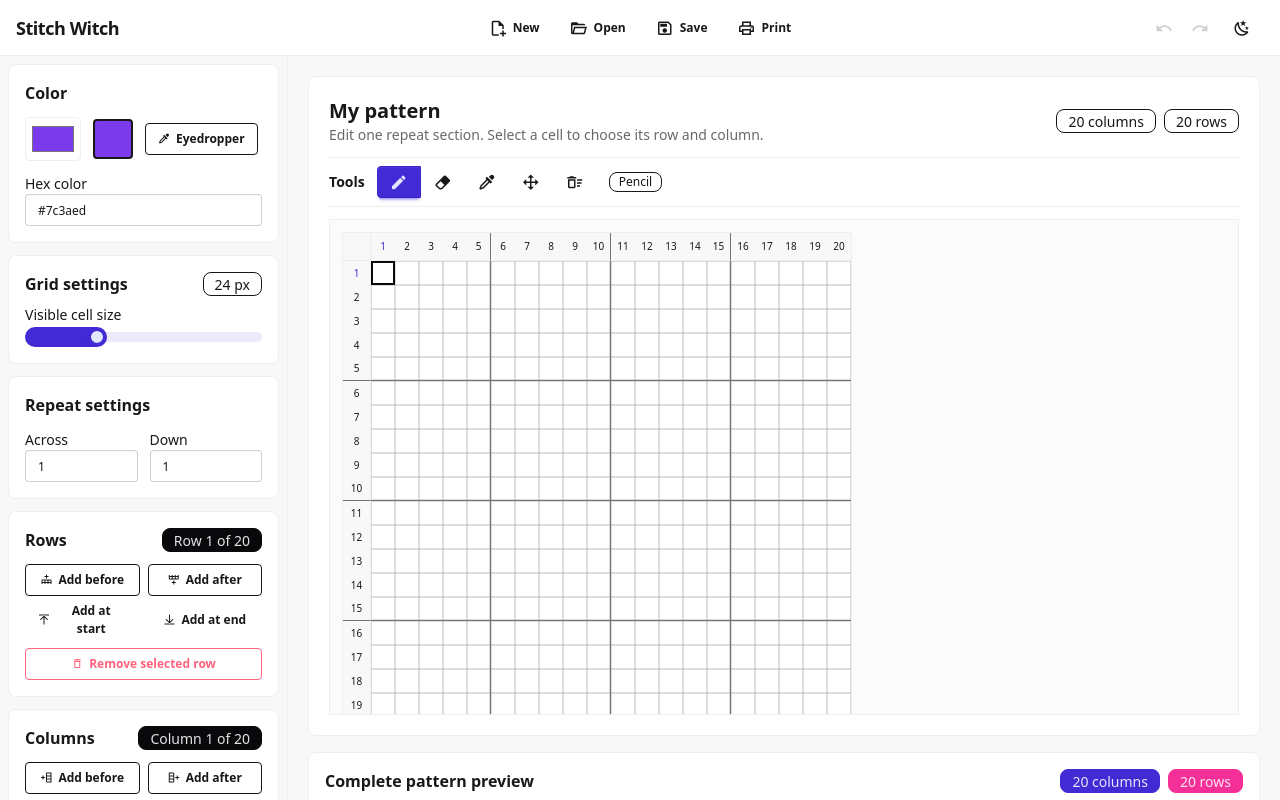
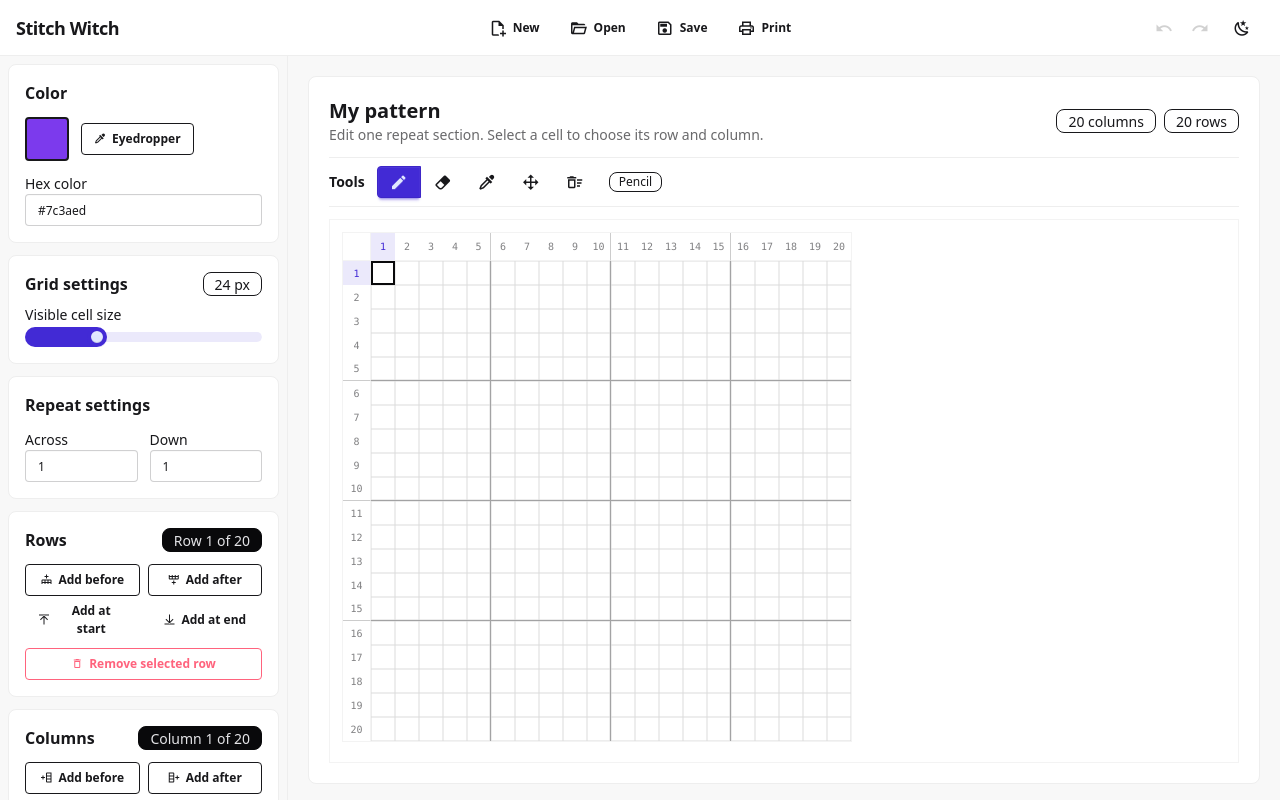
Before and after one commit to carinaruut/stitchwitch, a Vue app: page / in a window 1280 px wide. Shown: the top 800 px of the page. Built offline with nearby package versions, Linux system fonts and the light colour scheme.

Commit message:
style fixes

```diff
--- a/src/components/ColorPicker.vue
+++ b/src/components/ColorPicker.vue
@@ -20,8 +20,10 @@ function submitHex() {
     <div class="card-body gap-3 p-4">
       <h2 class="card-title text-base">Color</h2>
       <div class="flex items-center gap-3">
-        <input class="h-11 w-14 cursor-pointer rounded border border-base-300 bg-base-100 p-1" type="color" :value="color" aria-label="Choose pattern color" @input="$emit('select', ($event.target as HTMLInputElement).value)" />
-        <span class="h-10 w-10 rounded border-2 border-base-content" :style="{ backgroundColor: color }" aria-hidden="true"></span>
+        <label class="relative h-11 w-11 shrink-0 cursor-pointer rounded border-2 border-base-content" :style="{ backgroundColor: color }">
+          <span class="sr-only">Choose pattern color</span>
+          <input class="absolute inset-0 h-full w-full cursor-pointer opacity-0" type="color" :value="color" aria-label="Choose pattern color" @input="$emit('select', ($event.target as HTMLInputElement).value)" />
+        </label>
         <button class="btn btn-sm btn-outline" type="button" @click="$emit('eyedropper')"><span class="mdi mdi-eyedropper" aria-hidden="true"></span>Eyedropper</button>
       </div>
       <label class="form-control">
--- a/src/components/PatternGrid.vue
+++ b/src/components/PatternGrid.vue
@@ -143,7 +143,7 @@ onBeforeUnmount(() => {
 <template>
   <div
     ref="viewport"
-    class="max-h-[62vh] overflow-auto border border-base-300 bg-base-200/50 p-3"
+    class="h-[calc(100dvh-16rem)] min-h-80 w-full min-w-0 overflow-auto border border-base-300/70 bg-base-100 p-3"
     :class="tool === 'move' ? (panning ? 'cursor-grabbing touch-none' : 'cursor-grab touch-none') : ''"
     aria-label="Editable pattern grid"
     @pointerdown.self="tool === 'move' && startPan($event)"
@@ -152,19 +152,19 @@ onBeforeUnmount(() => {
     @pointercancel="stop"
   >
     <div
-      class="grid w-max border border-base-300 bg-base-100"
+      class="grid w-max border border-base-300/70 bg-base-100"
       :style="{ gridTemplateColumns: `28px repeat(${cells[0].length}, ${cellSize}px)`, gridTemplateRows: `28px repeat(${cells.length}, ${cellSize}px)` }"
       role="grid"
       :aria-rowcount="cells.length"
       :aria-colcount="cells[0].length"
       @dragstart.prevent
     >
-      <span class="sticky left-0 top-0 z-20 border-b border-r border-base-300 bg-base-200" aria-hidden="true"></span>
+      <span class="sticky left-0 top-0 z-20 border-b border-r border-base-300/70 bg-base-100" aria-hidden="true"></span>
       <span
         v-for="column in cells[0].length"
         :key="`column-${column}`"
-        class="sticky top-0 z-10 flex items-center justify-center border-b border-base-300 bg-base-200 text-[10px] font-medium"
-        :class="{ 'section-column-end': column % 5 === 0 && column < cells[0].length, 'text-primary': selectedColumn === column - 1 }"
+        class="sticky top-0 z-10 flex items-center justify-center border-b border-base-300/70 bg-base-100 font-mono text-[10px] font-medium tabular-nums text-base-content/55 hover:bg-base-200"
+        :class="{ 'section-column-end': column % 5 === 0 && column < cells[0].length, 'bg-primary/10! font-bold text-primary!': selectedColumn === column - 1 }"
         role="columnheader"
         tabindex="0"
         :aria-label="`Column ${column}. Open column actions.`"
@@ -176,8 +176,8 @@ onBeforeUnmount(() => {
       >{{ column }}</span>
       <template v-for="(row, rowIndex) in cells" :key="rowIndex">
         <span
-          class="sticky left-0 z-10 flex items-center justify-center border-r border-base-300 bg-base-200 text-[10px] font-medium"
-          :class="{ 'section-row-end': (rowIndex + 1) % 5 === 0 && rowIndex < cells.length - 1, 'text-primary': selectedRow === rowIndex }"
+          class="sticky left-0 z-10 flex items-center justify-center border-r border-base-300/70 bg-base-100 font-mono text-[10px] font-medium tabular-nums text-base-content/55 hover:bg-base-200"
+          :class="{ 'section-row-end': (rowIndex + 1) % 5 === 0 && rowIndex < cells.length - 1, 'bg-primary/10! font-bold text-primary!': selectedRow === rowIndex }"
           role="rowheader"
           tabindex="0"
           :aria-label="`Row ${rowIndex + 1}. Open row actions.`"
--- a/src/components/PatternPreview.vue
+++ b/src/components/PatternPreview.vue
@@ -18,8 +18,8 @@ const columns = computed(() => props.cells[0].length * props.horizontal)
           <span class="badge badge-secondary">{{ preview.length }} rows</span>
         </div>
       </div>
-      <div class="max-h-80 overflow-auto rounded-xl bg-base-200/50 p-3">
-        <div class="grid w-max overflow-hidden rounded-lg" :style="{ gridTemplateColumns: `repeat(${columns}, 12px)`, gridAutoRows: '12px' }" aria-label="Repeated pattern preview">
+      <div class="max-h-96 overflow-auto rounded-xl bg-base-200/30 p-4">
+        <div class="grid w-max overflow-hidden rounded-lg" :style="{ gridTemplateColumns: `repeat(${columns}, 16px)`, gridAutoRows: '16px' }" aria-label="Repeated pattern preview">
           <template v-for="(row, rowIndex) in preview" :key="rowIndex">
             <span v-for="(color, columnIndex) in row" :key="columnIndex" :style="{ backgroundColor: color }" aria-hidden="true"></span>
           </template>
--- a/src/style.css
+++ b/src/style.css
@@ -15,7 +15,7 @@ body {
 
 .pattern-cell {
   border: 0;
-  box-shadow: inset 0 0 0 0.5px color-mix(in oklab, currentColor 30%, transparent);
+  box-shadow: inset 0 0 0 0.5px color-mix(in oklab, currentColor 16%, transparent);
   padding: 0;
   touch-action: none;
   user-select: none;
@@ -27,11 +27,11 @@ body {
 }
 
 .section-column-end {
-  border-right: 1.5px solid color-mix(in oklab, currentColor 60%, transparent);
+  border-right: 1.5px solid color-mix(in oklab, currentColor 40%, transparent);
 }
 
 .section-row-end {
-  border-bottom: 1.5px solid color-mix(in oklab, currentColor 60%, transparent);
+  border-bottom: 1.5px solid color-mix(in oklab, currentColor 40%, transparent);
 }
 
 .row-action-selected {
```
